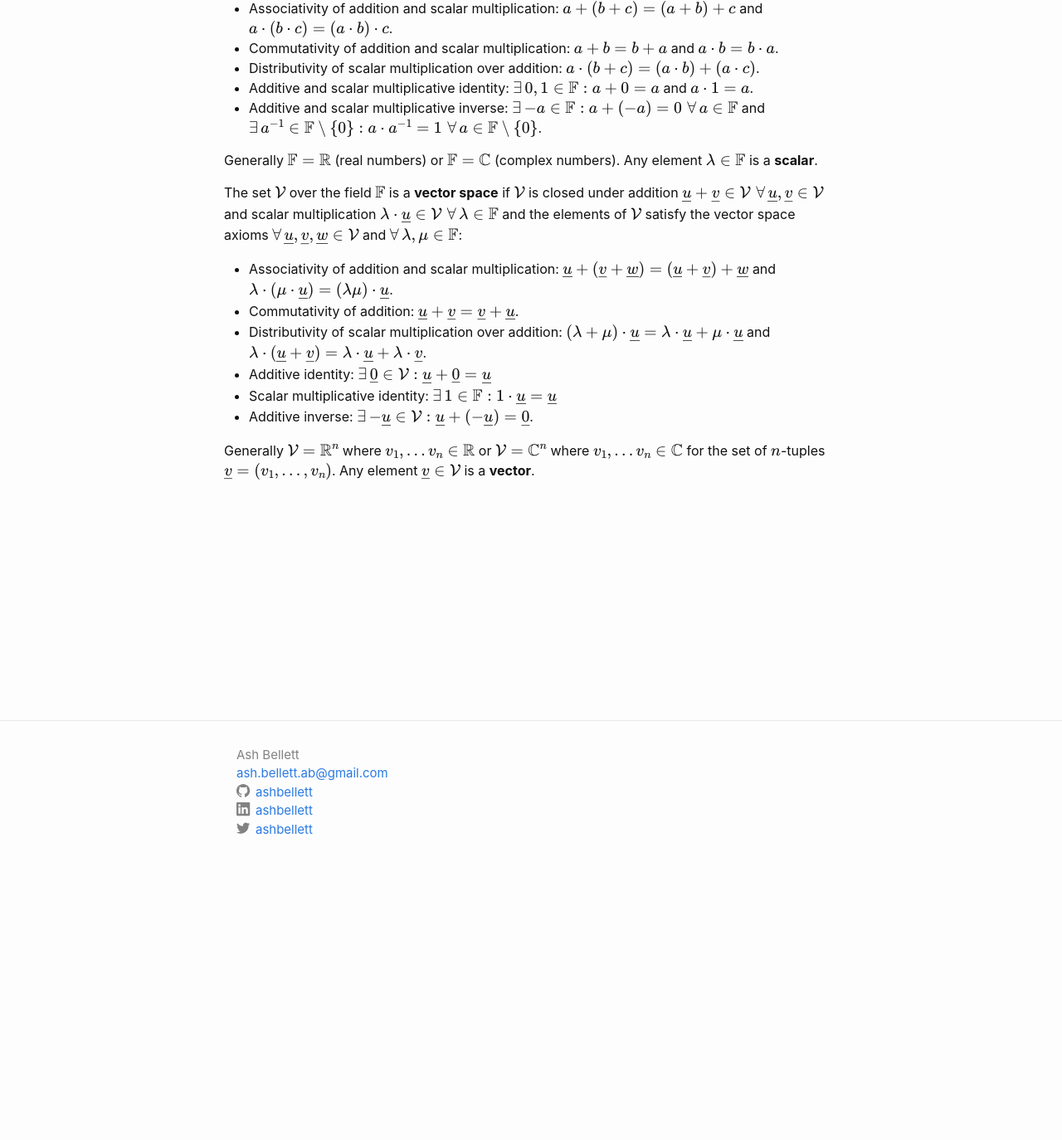
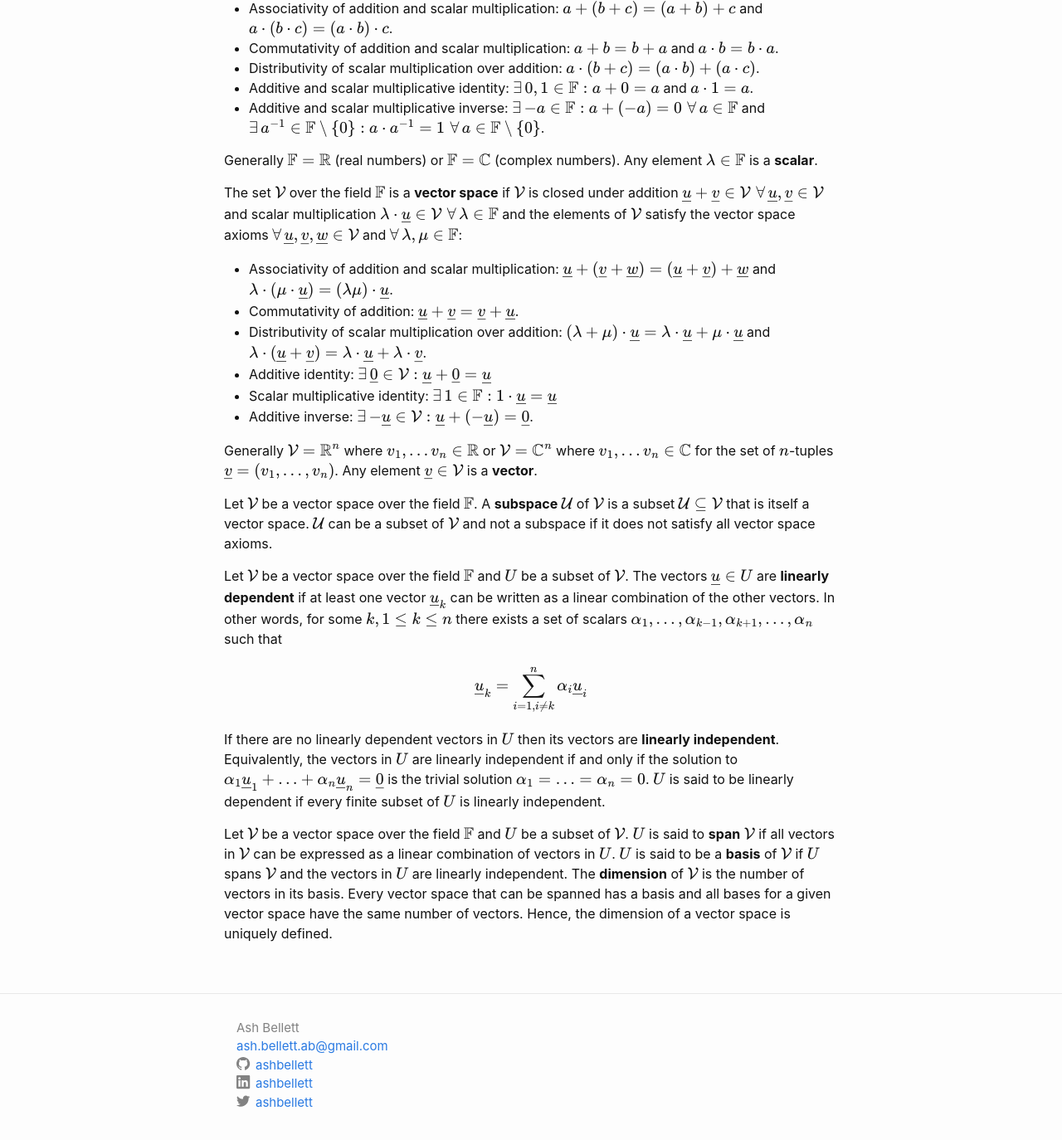
Before and after one commit to ashbellett/ashbellett.github.io, a Jekyll site: the page built from _linear-algebra/vector-spaces.md, in a window 1280 px wide and 1400 px high, scrolled down 329 px. Shown: the top 1374 px of the window at 83% size. Built offline with Jekyll 4.4.1, drawn with Linux system fonts in a browser that asks for light colours; some web fonts are replaced.

Commit message:
Finish vector space notes

```diff
--- a/_config.yml
+++ b/_config.yml
@@ -28,6 +28,7 @@ collections:
     permalink: /:collection/:path
     order:
       - vector-spaces.md
+      - linear-transformations.md
       - inner-product-spaces.md
       - matrices.md
       - determinants.md
--- a/_linear-algebra/vector-spaces.md
+++ b/_linear-algebra/vector-spaces.md
@@ -3,7 +3,7 @@ layout: post
 category: "Linear Algebra"
 title:  "Vector Spaces"
 tags: ["linear algebra", "vector space"]
-description: "A fundamental linear algebra structure"
+description: "A fundamental space supporting addition and multiplication of elements"
 ---
 
 A **binary operation** is a function $$\mathbb{X} \times \mathbb{X} \rightarrow \mathbb{X}$$ which maps ordered pairs of elements from $$\mathbb{X}$$ to other elements of $$\mathbb{X}$$.
@@ -25,4 +25,14 @@ The set $$\mathcal{V}$$ over the field $$\mathbb{F}$$ is a **vector space** if $
 - Scalar multiplicative identity: $$\exists \, 1 \in \mathbb{F} : 1\cdot\underline{u}=\underline{u}$$
 - Additive inverse: $$\exists \, {-}\underline{u} \in \mathcal{V} : \underline{u}+({-}\underline{u})=\underline{0}$$.
 
-Generally $$\mathcal{V}=\mathbb{R}^n$$ where $$v_1,...v_n \in \mathbb{R}$$ or $$\mathcal{V}=\mathbb{C}^n$$ where $$v_1,...v_n \in \mathbb{C}$$ for the set of $$n$$-tuples $$\underline{v}=(v_1,...,v_n)$$. Any element $$\underline{v} \in \mathcal{V}$$ is a **vector**.
+Generally $$\mathcal{V}=\mathbb{R}^n$$ where $$v_1,\ldots v_n \in \mathbb{R}$$ or $$\mathcal{V}=\mathbb{C}^n$$ where $$v_1,\ldots v_n \in \mathbb{C}$$ for the set of $$n$$-tuples $$\underline{v}=(v_1,\ldots,v_n)$$. Any element $$\underline{v} \in \mathcal{V}$$ is a **vector**.
+
+Let $$\mathcal{V}$$ be a vector space over the field $$\mathbb{F}$$. A **subspace** $$\mathcal{U}$$ of $$\mathcal{V}$$ is a subset $$\mathcal{U} \subseteq \mathcal{V}$$ that is itself a vector space. $$\mathcal{U}$$ can be a subset of $$\mathcal{V}$$ and not a subspace if it does not satisfy all vector space axioms.
+
+Let $$\mathcal{V}$$ be a vector space over the field $$\mathbb{F}$$ and $$U$$ be a subset of $$\mathcal{V}$$. The vectors $$\underline{u} \in U$$ are **linearly dependent** if at least one vector $$\underline{u}_k$$ can be written as a linear combination of the other vectors. In other words, for some $$k, 1 \leq k \leq n$$ there exists a set of scalars $$\alpha_1,\ldots,\alpha_{k-1}, \alpha_{k+1},\ldots,\alpha_n$$ such that
+
+$$\underline{u}_k = \sum_{i=1, i\neq k}^n \alpha_i\underline{u}_i$$
+
+If there are no linearly dependent vectors in $$U$$ then its vectors are **linearly independent**. Equivalently, the vectors in $$U$$ are linearly independent if and only if the solution to $$\alpha_1\underline{u}_1+\ldots+\alpha_n\underline{u}_n=\underline{0}$$ is the trivial solution $$\alpha_1=\ldots=\alpha_n=0$$. $$U$$ is said to be linearly dependent if every finite subset of $$U$$ is linearly independent.
+
+Let $$\mathcal{V}$$ be a vector space over the field $$\mathbb{F}$$ and $$U$$ be a subset of $$\mathcal{V}$$. $$U$$ is said to **span** $$\mathcal{V}$$ if all vectors in $$\mathcal{V}$$ can be expressed as a linear combination of vectors in $$U$$. $$U$$ is said to be a **basis** of $$\mathcal{V}$$ if $$U$$ spans $$\mathcal{V}$$ and the vectors in $$U$$ are linearly independent. The **dimension** of $$\mathcal{V}$$ is the number of vectors in its basis. Every vector space that can be spanned has a basis and all bases for a given vector space have the same number of vectors. Hence, the dimension of a vector space is uniquely defined.
```
Also changed, not shown: _linear-algebra/linear-transformations.md (added, +7 -0 lines).
